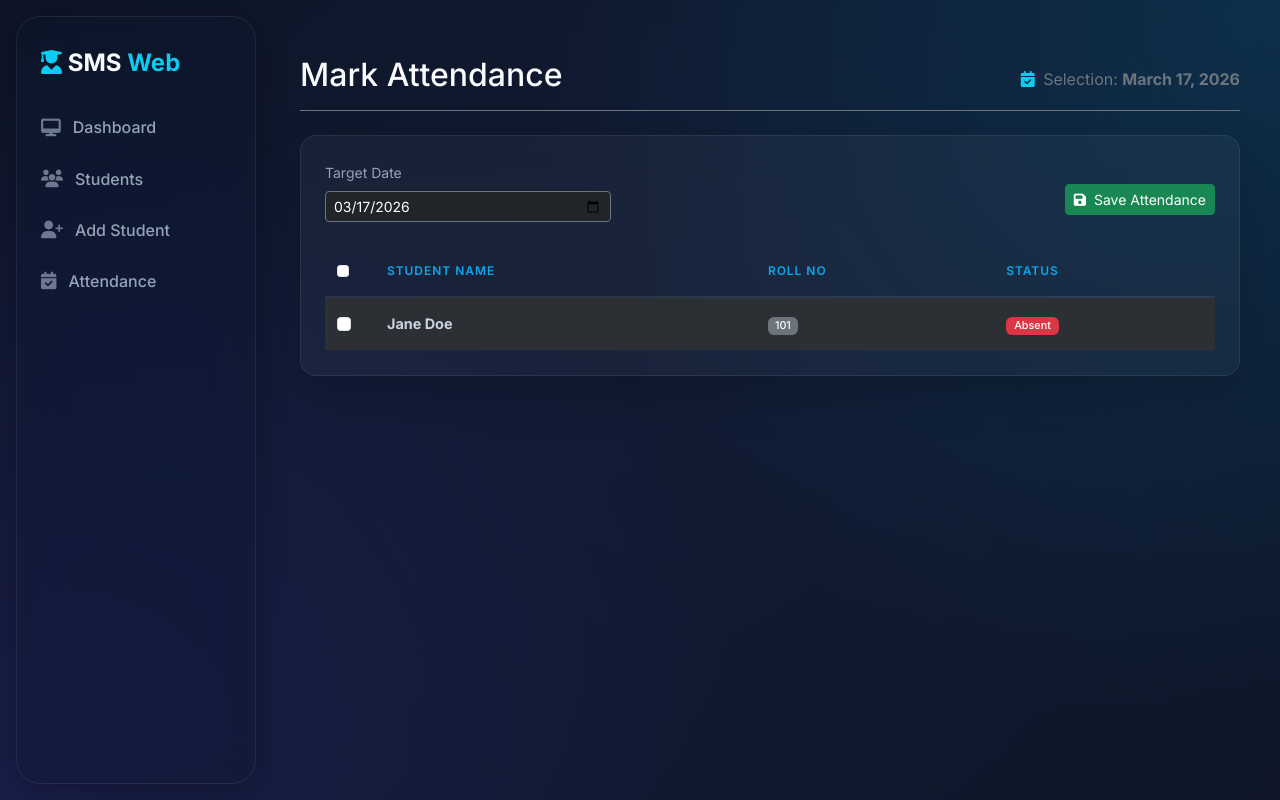
After one commit to mohantakumarganesh-alt/My_portfolio, a Django app: page /attendance/ in a window 1280 px wide. The commit adds this page. Run offline with Django 5.2, Linux system fonts and the light colour scheme; data comes from the database, SQL or seed files in the repository; both versions use the stored data as it was after the commit.

Commit message:
feat: Advanced UI Overhaul and Render Deployment Setup

```diff
--- /dev/null
+++ b/projects_code/student_project/requirements.txt
@@ -0,0 +1,6 @@
+Django>=4.0
+gunicorn>=21.2.0
+whitenoise>=6.6.0
+dj-database-url>=2.1.0
+psycopg2-binary>=2.9.9
+Pillow>=10.2.0
--- a/projects_code/student_project/student_project/urls.py
+++ b/projects_code/student_project/student_project/urls.py
@@ -16,8 +16,10 @@ Including another URLconf
 """
 from django.contrib import admin
 from django.urls import path, include
+from django.conf import settings
+from django.conf.urls.static import static
 
 urlpatterns = [
     path('admin/', admin.site.urls),
     path('', include('students.urls')),
-]
+] + static(settings.MEDIA_URL, document_root=settings.MEDIA_ROOT)
--- a/projects_code/student_project/students/forms.py
+++ b/projects_code/student_project/students/forms.py
@@ -4,7 +4,7 @@ from .models import Student, Course, Grade, Attendance
 class StudentForm(forms.ModelForm):
     class Meta:
         model = Student
-        fields = ['roll_no', 'name', 'email', 'gender', 'contact', 'dob', 'address']
+        fields = ['roll_no', 'name', 'email', 'gender', 'contact', 'dob', 'address', 'photo']
         widgets = {
             'dob': forms.DateInput(attrs={'type': 'date', 'class': 'form-control'}),
             'address': forms.Textarea(attrs={'rows': 3, 'class': 'form-control'}),
--- a/projects_code/student_project/students/models.py
+++ b/projects_code/student_project/students/models.py
@@ -13,6 +13,7 @@ class Student(models.Model):
     contact = models.CharField(max_length=15)
     dob = models.DateField()
     address = models.TextField()
+    photo = models.ImageField(upload_to='students/', blank=True, null=True)
     created_at = models.DateTimeField(auto_now_add=True)
 
     def __str__(self):
--- a/projects_code/student_project/students/urls.py
+++ b/projects_code/student_project/students/urls.py
@@ -1,10 +1,13 @@
 from django.urls import path
-from .views import DashboardView, StudentListView, StudentCreateView, StudentUpdateView, StudentDeleteView
+from .views import DashboardView, StudentListView, StudentCreateView, StudentUpdateView, StudentDeleteView, StudentDetailView, BulkAttendanceView, export_students_csv
 
 urlpatterns = [
     path('', DashboardView.as_view(), name='dashboard'),
     path('students/', StudentListView.as_view(), name='student_list'),
+    path('students/<int:pk>/', StudentDetailView.as_view(), name='student_detail'),
     path('students/add/', StudentCreateView.as_view(), name='student_add'),
     path('students/<int:pk>/edit/', StudentUpdateView.as_view(), name='student_edit'),
     path('students/<int:pk>/delete/', StudentDeleteView.as_view(), name='student_delete'),
+    path('attendance/', BulkAttendanceView.as_view(), name='attendance_bulk'),
+    path('students/export/', export_students_csv, name='export_students_csv'),
 ]
--- a/projects_code/student_project/students/views.py
+++ b/projects_code/student_project/students/views.py
@@ -46,3 +46,75 @@ class StudentDeleteView(DeleteView):
     model = Student
     template_name = 'students/student_confirm_delete.html'
     success_url = reverse_lazy('student_list')
+
+from django.views.generic import DetailView
+
+class StudentDetailView(DetailView):
+    model = Student
+    template_name = 'students/student_detail.html'
+    context_object_name = 'student'
+
+    def get_context_data(self, **kwargs):
+        context = super().get_context_data(**kwargs)
+        student = self.get_object()
+
+        # Stats Aggregates
+        context['avg_grade'] = student.grades.aggregate(Avg('marks_obtained'))['marks_obtained__avg'] or 0.0
+
+        total_days = student.attendance.count()
+        present_days = student.attendance.filter(is_present=True).count()
+        context['attendance_rate'] = (present_days / total_days * 100) if total_days > 0 else 100.0
+
+        # Chart Data
+        grades = student.grades.select_related('course')
+        context['grade_labels'] = [g.course.name for g in grades]
+        context['grade_values'] = [float(g.marks_obtained) for g in grades]
+
+        return context
+
+from django.utils import timezone
+
+class BulkAttendanceView(TemplateView):
+    template_name = 'students/attendance_bulk.html'
+
+    def get_context_data(self, **kwargs):
+        context = super().get_context_data(**kwargs)
+        context['students'] = Student.objects.all()
+        context['today'] = timezone.now().date()
+        return context
+
+    def post(self, request, *args, **kwargs):
+        date_str = request.POST.get('date')
+        date = timezone.datetime.strptime(date_str, '%Y-%m-%d').date() if date_str else timezone.now().date()
+        present_ids = request.POST.getlist('present_students')
+
+        all_students = Student.objects.all()
+        for student in all_students:
+            is_present = str(student.id) in present_ids
+            Attendance.objects.update_or_create(
+                student=student,
+                date=date,
+                defaults={'is_present': is_present}
+            )
+
+        context = self.get_context_data(**kwargs)
+        context['today'] = date
+        context['success_message'] = 'Attendance recorded successfully!'
+        return render(request, self.template_name, context)
+
+import csv
+from django.http import HttpResponse
+
+def export_students_csv(request):
+    response = HttpResponse(content_type='text/csv')
+    response['Content-Disposition'] = 'attachment; filename="students.csv"'
+
+    writer = csv.writer(response)
+    writer.writerow(['Roll No', 'Name', 'Email', 'Gender', 'Contact', 'DOB'])
+
+    from .models import Student
+    students = Student.objects.all()
+    for s in students:
+        writer.writerow([s.roll_no, s.name, s.email, s.get_gender_display(), s.contact, s.dob])
+
+    return response
--- a/projects_code/student_project/templates/base.html
+++ b/projects_code/student_project/templates/base.html
@@ -6,62 +6,120 @@
     <title>{% block title %}Student SMS Dashboard{% endblock %}</title>
     <!-- Bootstrap CSS -->
     <link href="https://cdn.jsdelivr.net/npm/bootstrap@5.3.0/dist/css/bootstrap.min.css" rel="stylesheet">
+    <!-- Google Fonts Inter -->
+    <link href="https://fonts.googleapis.com/css2?family=Inter:wght@300;400;500;600;700&display=swap" rel="stylesheet">
     <!-- Font Awesome -->
     <link rel="stylesheet" href="https://cdnjs.cloudflare.com/ajax/libs/font-awesome/6.4.0/css/all.min.css">
     <!-- Chart.js -->
     <script src="https://cdn.jsdelivr.net/npm/chart.js"></script>
     <style>
         :root {
-            --bg-dark: #0f172a;
-            --surface-color: rgba(30, 41, 59, 0.7);
-            --accent-color: #38bdf8;
-            --text-primary: #f8fafc;
-            --glass-border: rgba(255, 255, 255, 0.1);
+            --bg-dark: #0d1527;
+            --surface: rgba(255, 255, 255, 0.04);
+            --accent: #0ea5e9;
+            --accent-glow: rgba(14, 165, 233, 0.25);
+            --border-glow: rgba(255, 255, 255, 0.08);
+            --text-heading: #f8fafc;
+            --text-muted: #94a3b8;
         }
         body {
-            background-color: var(--bg-dark);
-            color: var(--text-primary);
+            background: #0d1527;
+            background-image:
+                radial-gradient(circle at 100% 0%, rgba(14, 165, 233, 0.18) 0%, transparent 50%),
+                radial-gradient(circle at 0% 100%, rgba(79, 70, 229, 0.18) 0%, transparent 50%),
+                radial-gradient(circle at 50% 50%, #111b33 0%, #0d1527 100%);
+            background-attachment: fixed;
+            color: var(--text-heading);
             font-family: 'Inter', sans-serif;
             overflow-x: hidden;
         }
+        .text-muted { color: var(--text-muted) !important; }
         .sidebar {
-            height: 100vh;
-            background: rgba(15, 23, 42, 0.95);
-            border-right: 1px solid var(--glass-border);
+            height: calc(100vh - 2rem);
+            margin: 1rem;
+            background: rgba(15, 23, 42, 0.35);
+            backdrop-filter: blur(24px) saturate(120%);
+            border: 1px solid var(--border-glow);
+            border-radius: 24px;
             position: fixed;
-            top: 0;
-            left: 0;
-            width: 250px;
-            padding-top: 2rem;
-            z-index: 100;
+            top: 0; left: 0; width: 240px;
+            padding-top: 2rem; z-index: 100;
+            box-shadow: 0 4px 30px rgba(0, 0, 0, 0.3);
         }
         .main-content {
-            margin-left: 250px;
-            padding: 2rem;
+            margin-left: 260px;
+            padding: 2.5rem;
             min-height: 100vh;
         }
         .nav-link {
-            color: #94a3b8;
-            padding: 0.8rem 1.5rem;
-            display: flex;
-            align-items: center;
-            gap: 10px;
-            transition: all 0.3s;
+            color: var(--text-muted);
+            padding: 0.85rem 1.5rem;
+            display: flex; align-items: center; gap: 12px;
+            transition: all 0.3s cubic-bezier(0.4, 0, 0.2, 1);
+            font-weight: 500;
         }
+        .nav-link i { font-size: 1.1rem; opacity: 0.7; }
         .nav-link:hover, .nav-link.active {
-            color: var(--accent-color);
-            background: rgba(56, 189, 248, 0.1);
-            border-left: 3px solid var(--accent-color);
+            color: #fff !important;
+            background: linear-gradient(90deg, rgba(14, 165, 233, 0.15) 0%, transparent 100%);
+            border-left: 4px solid var(--accent);
         }
-        .stat-card {
-            background: var(--surface-color);
-            border: 1px solid var(--glass-border);
-            border-radius: 12px;
-            padding: 1.5rem;
-            backdrop-filter: blur(10px);
-            transition: transform 0.3s;
+        .nav-link:hover i { color: var(--accent); opacity: 1; }
+
+        /* Cinematic Card system */
+        .card, .stat-card {
+            background: var(--surface) !important;
+            backdrop-filter: blur(16px);
+            border: 1px solid var(--border-glow) !important;
+            border-radius: 16px !important;
+            box-shadow: 0 8px 32px rgba(0, 0, 0, 0.25);
+            transition: all 0.4s cubic-bezier(0.4, 0, 0.2, 1);
         }
-        .stat-card:hover { font-transform: translateY(-3px); }
+        .card:hover {
+            transform: translateY(-4px);
+            box-shadow: 0 12px 40px var(--accent-glow);
+            border-color: rgba(14, 165, 233, 0.25) !important;
+        }
+
+        /* Upgrading Tables */
+        .table {
+            background: transparent !important;
+            --bs-table-bg: transparent !important;
+            margin-bottom: 0;
+        }
+        .table th {
+            color: var(--accent) !important;
+            font-weight: 600;
+            text-transform: uppercase;
+            font-size: 0.75rem;
+            letter-spacing: 0.08em;
+            border-bottom: 2px solid var(--border-glow) !important;
+            padding: 1rem 0.75rem;
+            background-color: transparent !important;
+        }
+        .table td {
+            vertical-align: middle;
+            border-bottom: 1px solid rgba(255,255,255,0.02);
+            font-size: 0.9rem;
+            padding: 0.9rem 0.75rem;
+            background-color: transparent !important;
+            color: #cbd5e1;
+        }
+        .table-striped>tbody>tr:nth-of-type(odd)>* {
+            background-color: rgba(255, 255, 255, 0.01) !important;
+        }
+        .badge { font-weight: 500; border-radius: 6px; }
+
+        .gradient-text {
+            background: linear-gradient(135deg, #fff 0%, var(--accent) 100%);
+            -webkit-background-clip: text;
+            -webkit-text-fill-color: transparent;
+        }
+        .card:hover, .stat-card:hover {
+            transform: translateY(-6px) !important;
+            box-shadow: 0 16px 40px rgba(0, 0, 0, 0.4) !important;
+            border-color: rgba(255, 255, 255, 0.15) !important;
+        }
     </style>
 </head>
 <body>
@@ -79,6 +137,9 @@
             <li class="nav-item">
                 <a href="{% url 'student_add' %}" class="nav-link"><i class="fas fa-user-plus"></i> Add Student</a>
             </li>
+            <li class="nav-item">
+                <a href="{% url 'attendance_bulk' %}" class="nav-link"><i class="fas fa-calendar-check"></i> Attendance</a>
+            </li>
         </ul>
     </div>
 
--- /dev/null
+++ b/projects_code/student_project/templates/students/attendance_bulk.html
@@ -0,0 +1,97 @@
+{% extends 'base.html' %}
+
+{% block title %}Bulk Attendance | Dashboard{% endblock %}
+
+{% block content %}
+<div class="d-flex justify-content-between flex-wrap align-items-center pt-3 pb-2 mb-4 border-bottom border-secondary">
+    <h1 class="h2">Mark Attendance</h1>
+    <span class="text-secondary"><i class="fas fa-calendar-check text-info me-1"></i> Selection: <strong>{{ today }}</strong></span>
+</div>
+
+{% if success_message %}
+<div class="alert alert-success alert-dismissible fade show bg-success text-white border-0 py-2" role="alert">
+    <i class="fas fa-check-circle me-1"></i> {{ success_message }}
+    <button type="button" class="btn-close btn-close-white" data-bs-dismiss="alert" aria-label="Close"></button>
+</div>
+{% endif %}
+
+<div class="card bg-dark border-secondary p-4 shadow-lg">
+    <form method="POST">
+        {% csrf_token %}
+        <div class="row align-items-center g-3 mb-4">
+            <div class="col-md-4">
+                <label class="form-label text-muted small">Target Date</label>
+                <input type="date" name="date" class="form-control form-control-sm bg-dark text-white border-secondary" value="{{ today|date:'Y-m-d' }}">
+            </div>
+            <div class="col-md-8 text-end pt-3">
+                <button type="submit" class="btn btn-success btn-sm"><i class="fas fa-save me-1"></i> Save Attendance</button>
+            </div>
+        </div>
+
+        <div class="table-responsive">
+            <table class="table table-dark table-striped table-hover align-middle mb-0">
+                <thead>
+                    <tr>
+                        <th style="width: 50px;">
+                            <input type="checkbox" class="form-check-input" id="checkAll">
+                        </th>
+                        <th>Student Name</th>
+                        <th>Roll No</th>
+                        <th>Status</th>
+                    </tr>
+                </thead>
+                <tbody>
+                    {% for student in students %}
+                    <tr>
+                        <td>
+                            <input type="checkbox" name="present_students" value="{{ student.id }}" class="form-check-input student-check">
+                        </td>
+                        <td><strong>{{ student.name }}</strong></td>
+                        <td><span class="badge bg-secondary">{{ student.roll_no }}</span></td>
+                        <td>
+                            <span class="badge bg-danger status-badge px-2" id="status-{{ student.id }}">Absent</span>
+                        </td>
+                    </tr>
+                    {% empty %}
+                    <tr><td colspan="4" class="text-center text-muted py-4">No student records found to monitor.</td></tr>
+                    {% endfor %}
+                </tbody>
+            </table>
+        </div>
+    </form>
+</div>
+
+<script>
+    document.addEventListener('DOMContentLoaded', function() {
+        const checkAll = document.getElementById('checkAll');
+        const checkboxes = document.querySelectorAll('.student-check');
+
+        checkAll.addEventListener('change', function() {
+            checkboxes.forEach(cb => {
+                cb.checked = checkAll.checked;
+                updateStatusBadge(cb);
+            });
+        });
+
+        checkboxes.forEach(cb => {
+            cb.addEventListener('change', function() {
+                updateStatusBadge(cb);
+                const allChecked = Array.from(checkboxes).every(c => c.checked);
+                checkAll.checked = allChecked;
+            });
+        });
+
+        function updateStatusBadge(checkbox) {
+            const studentId = checkbox.value;
+            const badge = document.getElementById(`status-${studentId}`);
+            if(checkbox.checked) {
+                badge.textContent = 'Present';
+                badge.className = 'badge bg-success status-badge px-2';
+            } else {
+                badge.textContent = 'Absent';
+                badge.className = 'badge bg-danger status-badge px-2';
+            }
+        }
+    });
+</script>
+{% endblock %}
--- a/projects_code/student_project/templates/students/student_form.html
+++ b/projects_code/student_project/templates/students/student_form.html
@@ -11,7 +11,7 @@
 <div class="row justify-content-center">
     <div class="col-lg-8">
         <div class="card bg-dark border-secondary p-4 shadow">
-            <form method="POST">
+            <form method="POST" enctype="multipart/form-data">
                 {% csrf_token %}
                 <div class="row g-3">
                     {% for field in form %}
```
Also changed, not shown: projects_code/student_project/student_project/settings.py (+19 -1 lines), projects_code/student_project/templates/students/dashboard.html (+35 -11 lines), projects_code/student_project/templates/students/student_detail.html (added, +96 -0 lines), projects_code/student_project/templates/students/student_list.html (+41 -30 lines), projects_code/student_project/db.sqlite3, projects_code/student_project/students/migrations/0002_student_photo.py (added), 1 other file.
